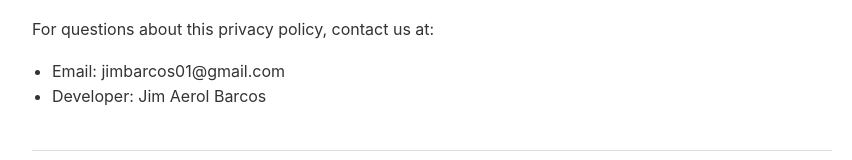
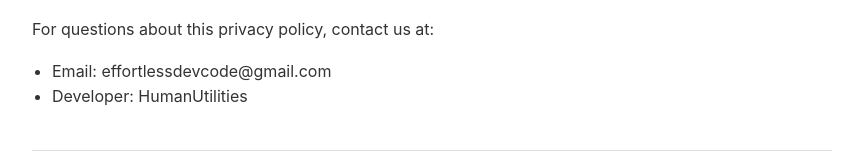
Before and after one commit to jimbarcos/focuspocus-privacy, a plain HTML site: page index.html in a window 1280 px wide. Shown: the part 2127-2287 px from the top of the page, without its empty margins (208-1060 px from the left). Drawn offline with Linux system fonts and the light colour scheme.

Commit message:
Update index.html

```diff
--- a/index.html
+++ b/index.html
@@ -100,8 +100,8 @@
     <h2>Contact Us</h2>
     <p>For questions about this privacy policy, contact us at:</p>
     <ul>
-        <li>Email: jimbarcos01@gmail.com</li>
-        <li>Developer: Jim Aerol Barcos</li>
+        <li>Email: effortlessdevcode@gmail.com</li>
+        <li>Developer: HumanUtilities</li>
     </ul>
 
     <hr style="margin: 40px 0; border: none; border-top: 1px solid #ddd;">
```
